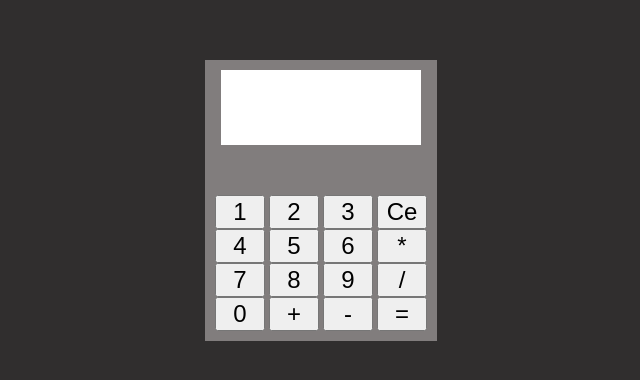
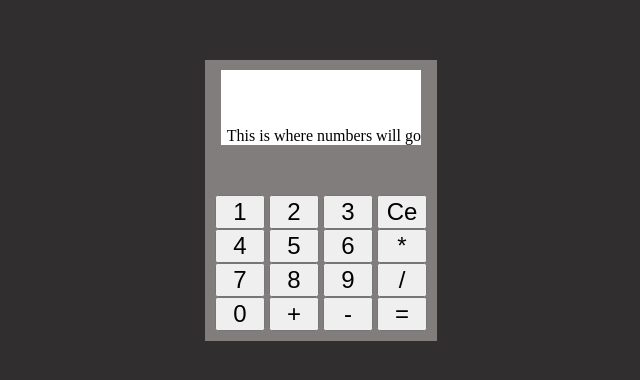
Before and after one commit to KobyMcGuire/Calculator, a plain HTML site: page index.html in a window 1280 px wide. Shown: the part 200-580 px from the top of the page, without its empty margins (319-959 px from the left). Drawn offline with Linux system fonts and the light colour scheme.

Commit message:
Add exmaple text to show where numbers will appear on the calculator

```diff
--- a/index.html
+++ b/index.html
@@ -13,6 +13,7 @@
     <div class = "container">
 
         <div class = "viewer">
+            This is where numbers will go
         </div>
 
         <div class = "groupOne">
--- a/style.css
+++ b/style.css
@@ -21,6 +21,9 @@ body {
 }
 
 .viewer {
+    display: flex;
+    justify-content: flex-end;
+    align-items: flex-end;
     min-height: 75px;
     min-width: 25vh;
     margin-bottom: 50px;
```
